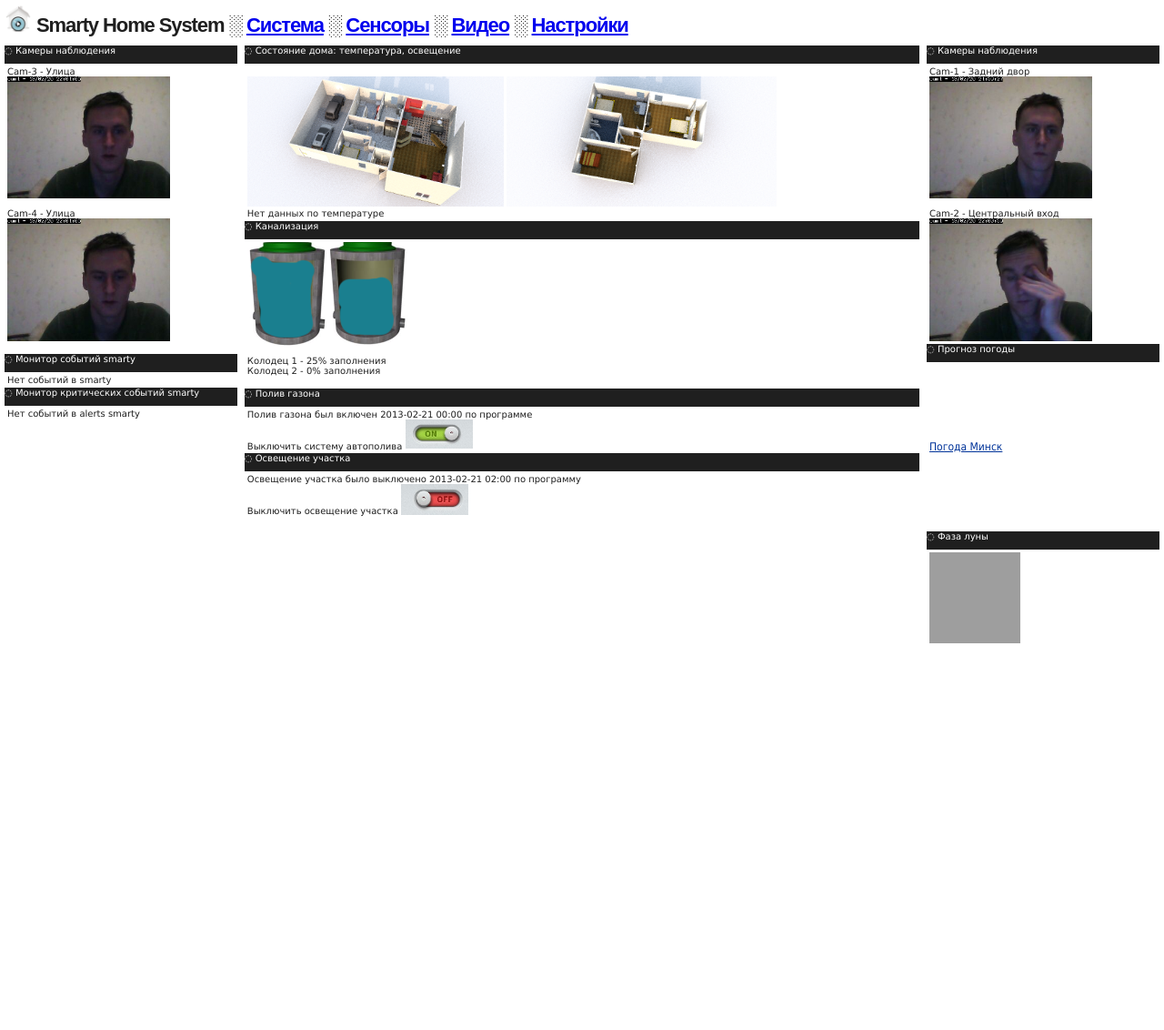
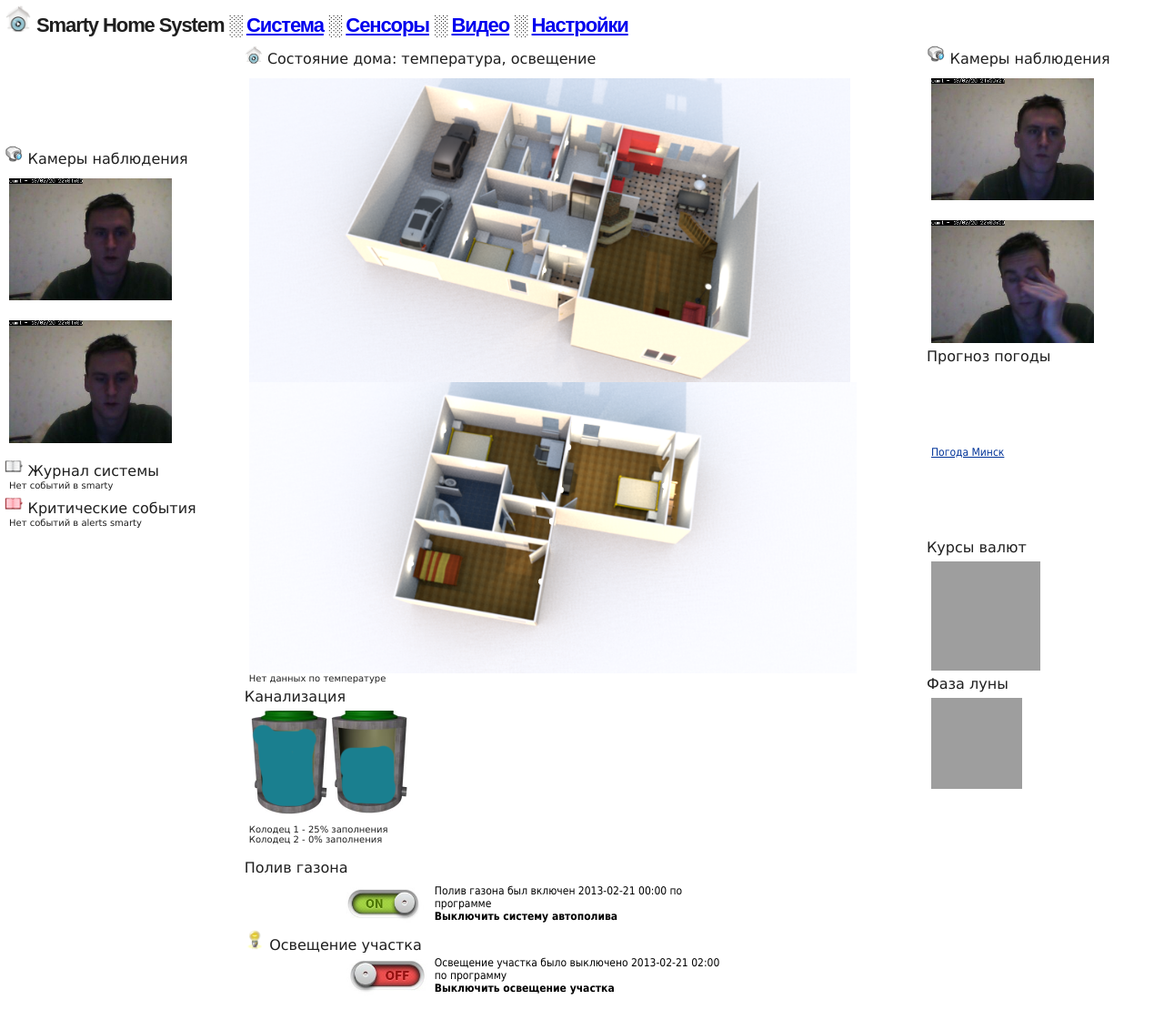
Before and after one commit to abogdanovich/smarty, a Django app: template templates/web/main.html in a window 1280 px wide. Shown: the top 1132 px of the page at 91% size. Run offline with Django 3.2, Linux system fonts and the light colour scheme; the template is opened without the code that fills it, so the values that code supplies are empty; some libraries are stand-ins or nearby versions; grey boxes are pictures that could not be loaded.

Commit message:
updated layout

```diff
--- a/static/css/style.css
+++ b/static/css/style.css
@@ -45,15 +45,17 @@
 	position: rerelative;
 	width: 100%;
 
+
 }
 .block_caption {
 	position: relative;
 	width: 100%;
 	height: 20px;
-	background:#1F1F1F;
-	color:#FFFFFF;
+	background:#FFFFFF;
+	color:#1F1F1F;
 	font-family:Verdana,"BitStream vera Sans",Helvetica,Sans-serif;
 	font-size:10px;
+	font-size: medium;
 }
 
 .block_data {
@@ -63,5 +65,5 @@
 	color:#1F1F1F;
 	font-family:Verdana,"BitStream vera Sans",Helvetica,Sans-serif;
 	font-size:10px;
-	padding: 3px;
+	padding: 5px;
 }
--- a/templates/web/main.html
+++ b/templates/web/main.html
@@ -8,23 +8,39 @@
 
 	<div class="internal_block">
 
+
+		<div class="block_data">
+
+			<script src="http://weatherandtime.net/swfobject.js" type="text/javascript" ></script>
+			<div id="div_clock_08" style="text-align:left; width:170px; height:100px;">
+				<div style="padding:0px 1px 1px 1px;position:absolute; z-index:100; color:#858585; text-align:center; width:170px;height:auto;">
+				</div>
+				<span id="swf_clock_08">&nbsp;</span>
+			</div>
+			<script type="text/javascript" language="Javascript">swfobject.embedSWF("http://weatherandtime.net/clock_08.swf", "swf_clock_08", "170", "100", "10","clock_08.swf", {city: "17469",lang:"ru",color:"#858585"}, {menu:"false",wmode:"transparent",allowScriptAccess:"always"}, {id:"clock_08",name:"clock_08"});
+			</script>
+
+		</div>
+
+
+
 		<div class="block_caption">
-			◌ Камеры наблюдения
+			<img src="{{ STATIC_URL }}images/cam.jpg" width="8%"/> Камеры наблюдения
 		</div>
 
 		<div class="block_data">
 
-			Cam-3 - Улица<br/>
+			<br/>
 			<img src="{{STATIC_URL}}images/cam3.jpg" width="70%"/><br/><br/>
 
-			Cam-4 - Улица<br/>
+			<br/>
 			<img src="{{STATIC_URL}}images/cam4.jpg" width="70%"/><br/><br/>
 
 		</div>
 
 
 		<div class="block_caption">
-			◌ Монитор событий smarty
+			<img src="{{ STATIC_URL }}images/logs.jpg" width="8%"/> Журнал системы
 		</div>
 
 		<div class="block_data">
@@ -53,7 +69,7 @@
 
 	<div class="internal_block">
 		<div class="block_caption">
-			◌ Монитор критических событий smarty
+			<img src="{{ STATIC_URL }}images/alerts.jpg" width="8%"/> Критические события
 		</div>
 
 		<div class="block_data">
@@ -81,13 +97,13 @@
 	<div class="internal_block">
 
 		<div class="block_caption">
-			◌ Состояние дома: температура, освещение
+			<img src="{{ STATIC_URL }}images/logo.png" width="20px"> Состояние дома: температура, освещение
 		</div>
 
 		<div class="block_data">
 			<br/>
-			<img src="{{STATIC_URL}}images/home-model2013_1floor.png" width="38%"/>
-			<img src="{{STATIC_URL}}images/home-model2013_2floor.png" width="40%"/>
+			<img src="{{STATIC_URL}}images/home-model2013_1floor.png" width="89%"/>
+			<img src="{{STATIC_URL}}images/home-model2013_2floor.png" width="90%"/>
 			<br/>
 			{% if temp_data %}
 
@@ -112,9 +128,33 @@
 				<br/>
 				<br/>
 
-				Управление светом в доме: <img src="{{STATIC_URL}}images/button_on.jpg" width="10%"/> <img src="{{STATIC_URL}}images/button_off.jpg" width="10%"/><br/>
-				Включить систему "приход домой" (включение основного света 50% на первом этаже) <img src="{{STATIC_URL}}images/button_on.jpg" width="10%"/><br/>
-				Включить систему присутствия в доме <img src="{{STATIC_URL}}images/button_on.jpg" width="10%"/>
+				<table width="70%" border="0" style="background-color:#FFFFFF; font-family:Tahoma; font-size:12px; color:#000000;" cellpadding="2" cellspacing="2">
+
+				<tr>
+
+				<td width="200px" align="right"><img src="{{ STATIC_URL }}images/button_on.jpg" width="50%"/><img src="{{STATIC_URL}}images/button_off.jpg" width="50%"/></td>
+				<td align="left">Управление светом в доме:</td>
+
+				</tr>
+
+
+				<tr>
+
+				<td width="200px" align="right"><img src="{{ STATIC_URL }}images/button_on.jpg" width="50%"/> </td>
+				<td align="left">Включить систему "приход домой" (включение основного света 50% на первом этаже)</td>
+
+				</tr>
+
+				<tr>
+
+				<td width="200px" align="right"><img src="{{ STATIC_URL }}images/button_on.jpg" width="50%"/> </td>
+				<td align="left">Включить систему присутствия в доме</td>
+
+				</tr>
+
+				</table>
+
+
 
 			{% else %}
 
@@ -125,7 +165,7 @@
 
 
 		<div class="block_caption">
-			◌ Канализация
+			Канализация
 		</div>
 
 		<div class="block_data">
@@ -146,24 +186,44 @@
 
 	<div class="internal_block">
 		<div class="block_caption">
-			◌ Полив газона
+			Полив газона
 		</div>
 
 		<div class="block_data">
-			Полив газона был включен 2013-02-21 00:00 по программе<br/>
-			Выключить систему автополива
-			<img src="{{STATIC_URL}}images/button_on.jpg" width="10%"/>
+
+			<table width="70%" border="0" style="background-color:#FFFFFF; font-family:Tahoma; font-size:12px; color:#000000;" cellpadding="2" cellspacing="2">
+
+				<tr>
+
+				<td width="200px" align="right"><img src="{{STATIC_URL}}images/button_on.jpg" width="50%"/></td>
+				<td align="left">Полив газона был включен 2013-02-21 00:00 по программе<br/> <b>Выключить систему автополива</b></td>
+
+				</tr>
+			</table>
+
+
 		</div>
 
 		<div class="block_caption">
-			◌ Освещение участка
+			<img src="{{ STATIC_URL }}images/light.png" width="3%"/> Освещение участка
 		</div>
 
 		<div class="block_data">
-			Освещение участка было выключено 2013-02-21 02:00 по программу
-			<br/>
-			Выключить освещение участка
-			<img src="{{STATIC_URL}}images/button_off.jpg" width="10%"/>
+
+
+			<table width="70%" border="0" style="background-color:#FFFFFF; font-family:Tahoma; font-size:12px; color:#000000;" cellpadding="2" cellspacing="2">
+
+				<tr>
+
+				<td width="200px" align="right"><img src="{{STATIC_URL}}images/button_off.jpg" width="50%"/></td>
+				<td align="left">Освещение участка было выключено 2013-02-21 02:00 по программу<br/> <b>Выключить освещение участка</b></td>
+
+				</tr>
+			</table>
+
+
+
+
 		</div>
 
 	</div>
@@ -177,19 +237,19 @@
 	<div class="internal_block">
 
 		<div class="block_caption">
-			◌ Камеры наблюдения
+			<img src="{{ STATIC_URL }}images/cam.jpg" width="8%"/> Камеры наблюдения
 		</div>
 
 		<div class="block_data">
-			Cam-1 - Задний двор<br/>
+			<br/>
 			<img src="{{STATIC_URL}}images/cam1.jpg" width="70%"/><br/><br/>
-			Cam-2 - Центральный вход<br/>
+			<br/>
 			<img src="{{STATIC_URL}}images/cam2.jpg" width="70%"/><br/>
 
 		</div>
 
 		<div class="block_caption">
-			◌ Прогноз погоды
+			Прогноз погоды
 		</div>
 
 		<div class="block_data">
@@ -214,11 +274,23 @@
 			</table>
 
 		</div>
+
+
+		<div class="block_caption">
+			Курсы валют
+		</div>
+
+		<div class="block_data">
+
+			<img src="http://www.obmennik.by/images/kurs/bestkurs120x1208.png" width="120" height="120" border="0" alt="Лучший курс обмена в банках Беларуси">
+
+		</div>
+
 	</div>
 
 	<div class="internal_block">
 		<div class="block_caption">
-			◌ Фаза луны
+			Фаза луны
 		</div>
 
 		<div class="block_data">
```
Also changed, not shown: static/images/alerts.jpg (added), static/images/bg.jpg (deleted), static/images/block_bg.jpg (deleted), static/images/button_off.jpg, static/images/button_on.jpg, static/images/cam.jpg (added), static/images/home-model2013_1floor.png, static/images/home-model2013_2floor.png, static/images/light.png (added), static/images/logs.jpg (added), 2 other files.
